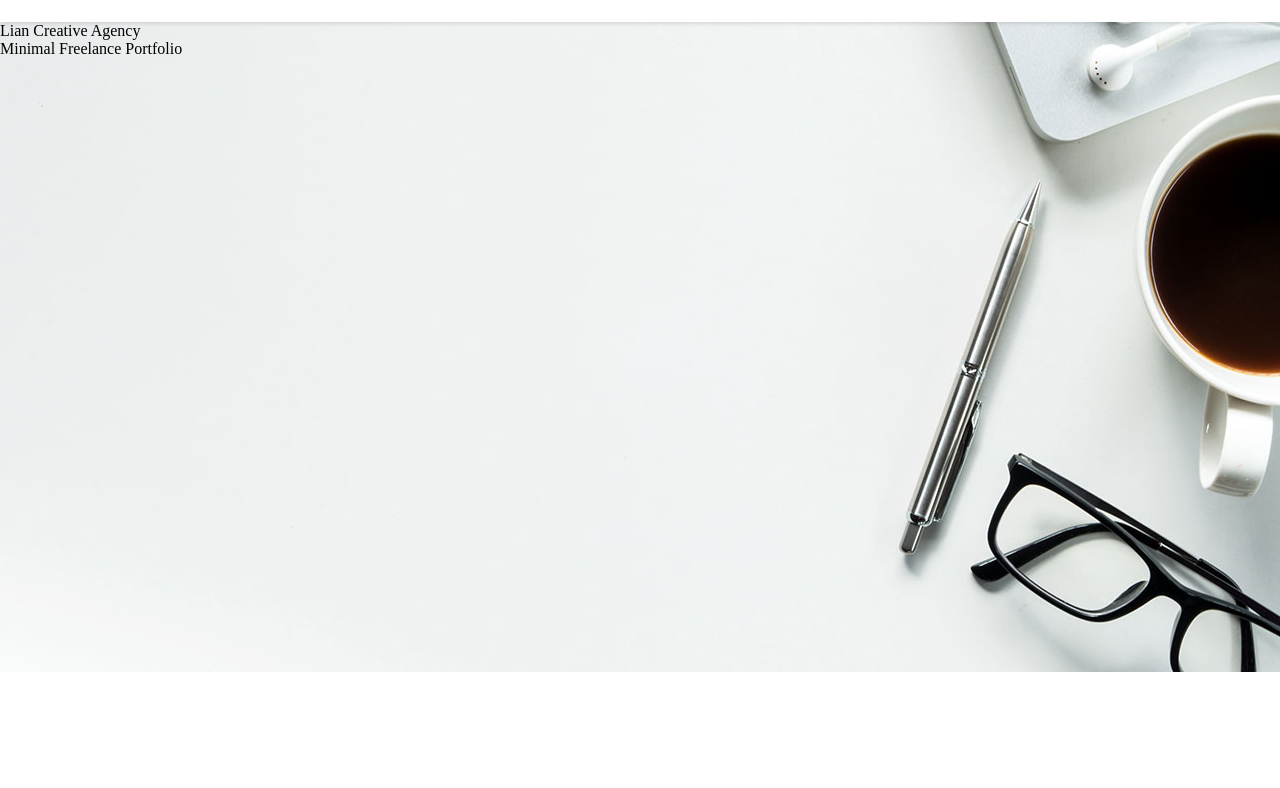
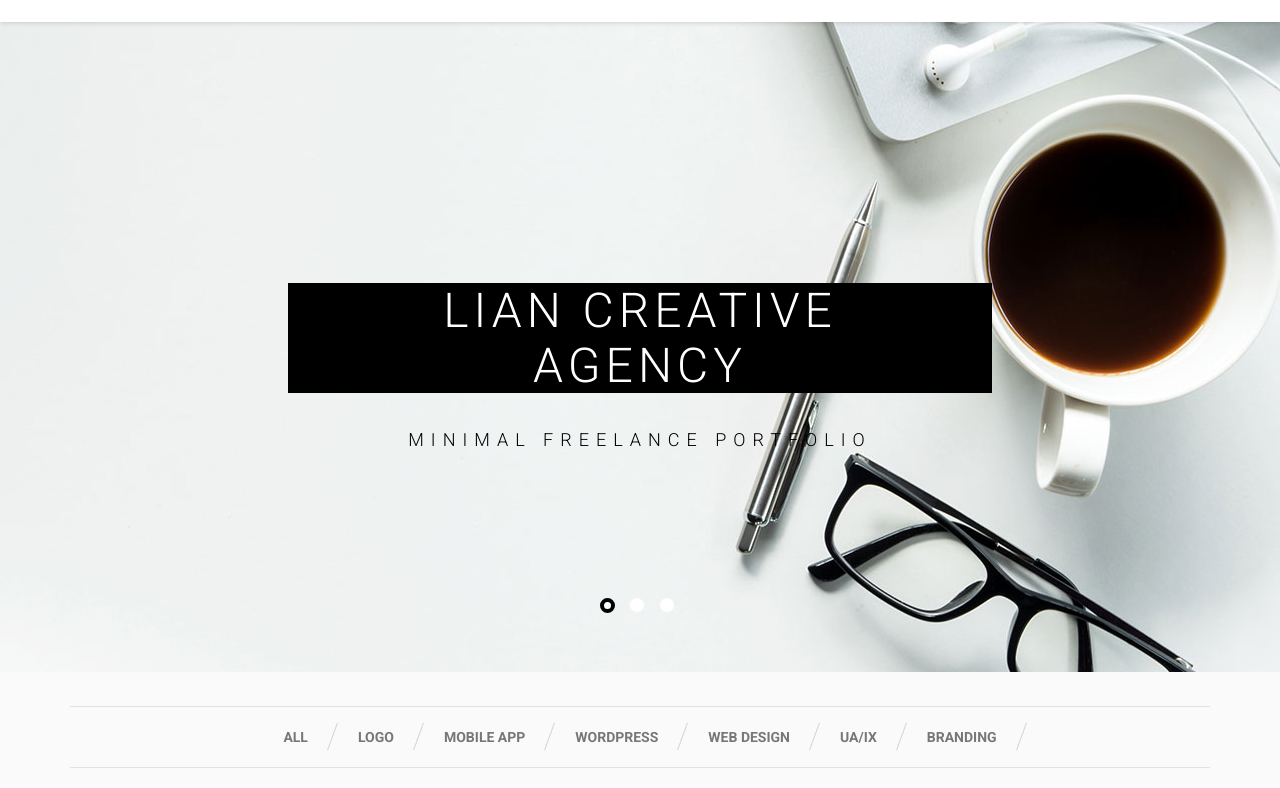
Before and after one commit to vitaliikurhanskyi/lian, a website: page index.html in a window 1280 px wide. Shown: the part 68-856 px from the top of the page. Before the commit the page ends 800 px from the top, so only its background shows below. Drawn offline with Linux system fonts and the light colour scheme.

Commit message:
slider
main image slider

```diff
--- a/index.html
+++ b/index.html
@@ -54,16 +54,52 @@
 
 	<div class="slider_wrapper">
 		<div id="slider" class="slider">
-			<div class="slider__slide" style="background-image: url('build/img/slide1.jpg'); ">
-				<div class="main_text">Lian Creative Agency</div>
-				<div class="text_bottom">Minimal Freelance Portfolio</div>
+			<div class="slider__slide"
+			style="background-image: url('build/img/slide1.jpg');
+					background-position: right;
+			 ">
+				<div class="slider_text_wrap">
+					<div class="slider_main_text_background"><span class="slider_main_text">Lian Creative Agency</span></div>
+					<div class="slider_text_bottom">Minimal Freelance Portfolio</div>
+				</div>
 			</div>
-			<div class="slider__slide" style="background-image: url('build/img/slide-2.jpg'); ">
-				<div class="main_text">Design & Branding</div>
-				<div class="text_bottom">We Deliver Quality Results</div>
+			<div class="slider__slide"
+			style="background-image: url('build/img/slide-2.jpg');
+					background-position: 30% 30%;
+			">
+				<div class="slider_text_wrap">
+					<div class="slider_main_text_background"><span class="slider_main_text">Design & Branding</span></div>
+					<div class="slider_text_bottom">We Deliver Quality Results</div>
+				</div>
+			</div>
+			<div class="slider__slide"
+			style="background-image: url('build/img/slide1.jpg');
+					background-position: right;
+			 ">
+				<div class="slider_text_wrap">
+					<div class="slider_main_text_background"><span class="slider_main_text">Lian Creative Agency</span></div>
+					<div class="slider_text_bottom">Minimal Freelance Portfolio</div>
+				</div>
 			</div>
 		</div>
 	</div>
+
+	<div class="content_section">
+		<div class="container">
+			<div class="sort_navigation">
+				<a class="sort_navigation_link" href="#">all</a>
+				<a class="sort_navigation_link" href="#">logo</a>
+				<a class="sort_navigation_link" href="#">mobile app</a>
+				<a class="sort_navigation_link" href="#">wordpress</a>
+				<a class="sort_navigation_link" href="#">web design</a>
+				<a class="sort_navigation_link" href="#">ua/ix</a>
+				<a class="sort_navigation_link" href="#">branding</a>
+			</div>
+		</div>
+	</div>
+
+
+	<div class="test"></div>
 
 
 	<script src="build/js/jquery-3.4.1.js"></script>
--- a/src/css/main.css
+++ b/src/css/main.css
@@ -1,3 +1,10 @@
+.test {
+	height: 300px;
+}
+body {
+	background-color: #fafafa;
+}
+
 .header {
 	display: flex;
 	align-items: center;
@@ -237,22 +244,122 @@
 
 /* slider */
 
-/*.slider_wrapper {
-	position: relative;
-}*/
-
 .slider {
 	width: 100%;
 	overflow: hidden;
+	cursor: pointer;
 }
 
 .slider__slide {
 	overflow: hidden;
-	background-position: center;
 	height: 650px;
 	width: 100%;
 	background-repeat: no-repeat;
-	background-size: cover;
+	background-size: auto;
+	position: relative;
+}
+
+.slider_text_wrap {
+	padding: 20px 0;
+	position: absolute;
+	top: 37%;
+	left: 0;
+	right: 0;
+	display: block;
+	width: 55%;
+	text-align: center;
+	margin: 0 auto;
+}
+
+.slider_main_text {
+	font-size: 48px;
+	text-transform: uppercase;
+	color: #fff;
+	font-family: 'Roboto', sans-serif;
+	font-weight: 300;
+}
+
+.slider_main_text_background {
+	display: inline-block;
+	padding: 0 6%;
+	background-color: #000;
+	letter-spacing: 5px;
+}
+
+.slider_text_bottom {
+	color: #000;
+	font-family: 'Roboto', sans-serif;
+	font-weight: 300;
+	font-size: 18px;
+	text-transform: uppercase;
+	letter-spacing: 7px;
+	margin-top: 37px;
+}
+
+.slick-dots {
+	display: inline-block;
+	position: absolute;
+	bottom: 9%;
+	left: 0;
+	right: 0;
+	margin: 0 auto;
+}
+
+.slick-dots li button:before {
+	content: '';
+	font-size: 16px;
+	display: inline-block;
+	width: 14px;
+	height: 14px;
+	background-color: #fff;
+	opacity: 1;
+	border-radius: 50%;
+}
+
+.slick-dots li.slick-active button:before {
+    opacity: 1;
+    border: 4px solid #000;
+    width: 7px;
+	height: 7px;
 }
 
 /* end slider */
+
+/* sort navigation */
+
+.sort_navigation {
+	height: 60px;
+	border-top: 1px solid #e1e1e1;
+	border-bottom: 1px solid #e1e1e1;
+	text-align: center;
+	display: flex;
+	justify-content: center;
+	align-items: center;
+}
+
+.sort_navigation_link {
+	text-transform: uppercase;
+	color: #777777;
+	font-size: 14px;
+	font-family: 'Roboto', sans-serif;
+	font-weight: 700;
+	text-decoration: none;
+	padding: 0 25px;
+	position: relative;
+}
+
+.sort_navigation_link::after {
+	content: '';
+	background-color: #777777;
+	width: 1px;
+	height: 29px;
+	display: block;
+	position: absolute;
+	right: 0;
+	top: -7px;
+	opacity: .3;
+	transform: rotate(20deg);
+}
+
+
+/* sort navigation */
--- a/src/css/media.css
+++ b/src/css/media.css
@@ -26,7 +26,12 @@
 */
 
 @media (min-width: 768px) and (max-width: 1024px) {
-
+  .slider_main_text {
+    font-size: 40px;
+  }
+  .slider_text_bottom {
+    font-size: 16px;
+  }
 }
 
 @media (max-width: 1024px) {
@@ -101,7 +106,15 @@
       width: 70%;
     }
 
+    /* slider */
 
+    .slider__slide {
+      height: 450px;
+    }
+
+    .slider_text_wrap {
+      top: 10%;
+    }
 }
 
 /*
@@ -115,4 +128,21 @@
       width: 60%;
     }
 
+    /* slider */
+
+    .slider__slide {
+      height: 450px;
+    }
+
+    .slider_text_wrap {
+      top: 10%;
+    }
+
+    .slider_main_text {
+      font-size: 36px;
+    }
+    .slider_text_bottom {
+      font-size: 14px;
+    }
+
 }
```
Also changed, not shown: build/css/styles.css, build/js/main.js.
